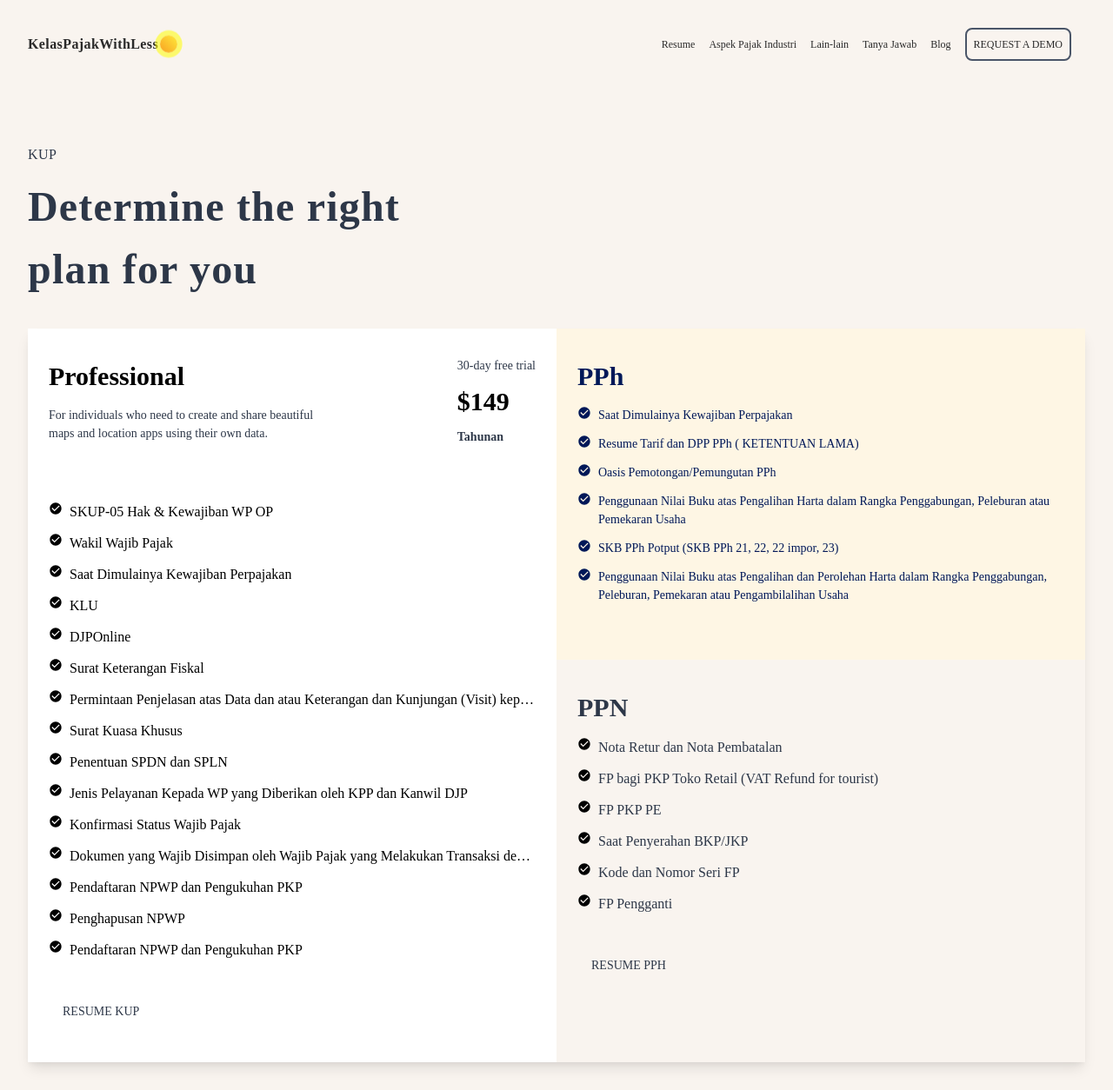
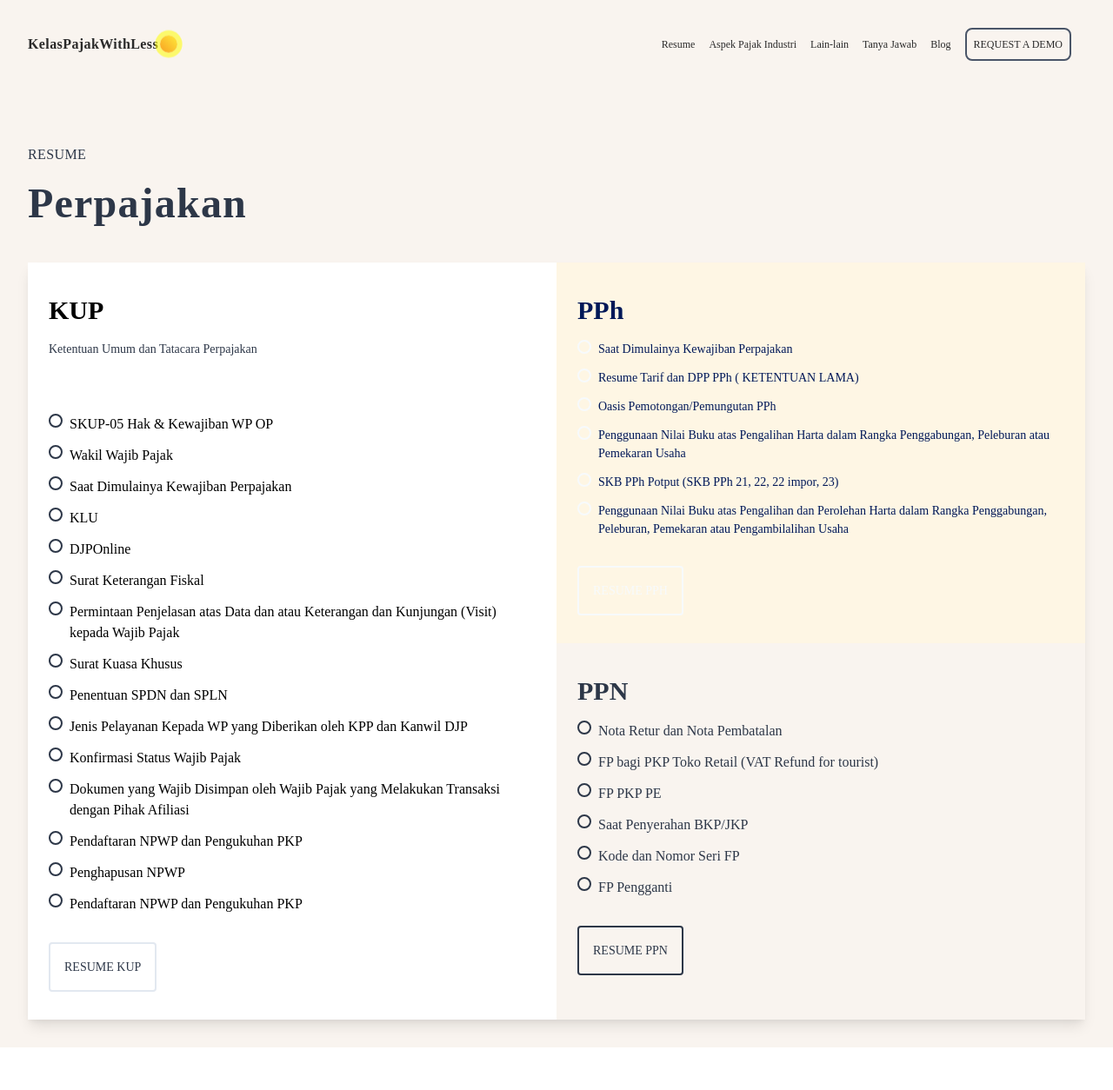
Before and after one commit to kelaspajak/rhinotail, a Jekyll site: the page built from index.html, in a window 1280 px wide. Shown: the whole page at 87% size. Built offline with Jekyll 4.4.1, drawn with Linux system fonts in a browser that asks for light colours; after the commit the page ends 1205 px from its top, so only the background shows below that.

Commit message:
Update default.html

```diff
--- a/_layouts/default.html
+++ b/_layouts/default.html
@@ -37,20 +37,22 @@
 
       <div class="container mt-8 p-4 sm:p-8  mx-auto text-gray-800">
 
-        <h1 class="mb-3 tracking-wide text-base uppercase font-normal">KUP</h1>
-        <h2 class="tracking-wide text-3xl md:text-5xl font-semibold">Determine the right
-          <br>plan for you</h2>
+        <h1 class="mb-2 tracking-wide text-base uppercase font-normal">Resume</h1>
+        <h2 class="tracking-wide text-3xl md:text-5xl font-semibold">
+          Perpajakan
+        </h2>
 
         <div class="container mt-8 mx-auto flex flex-wrap md:shadow-lg">
           <div class="flex-auto w-full md:w-1/2 mb-6 md:mb-0 bg-white shadow-lg md:shadow-none">
 
-            <div class="flex flex-wrap justify-between lg:flex-no-wrap px-4 sm:px-6 py-8 bg-grey-lighter text-grey-darker text-sm">
+            <div class="flex flex-wrap justify-between lg:flex-no-wrap px-4 sm:px-6 py-8 bg-grey-lighter text-gray-800 text-sm">
               <div class="mb-6 lg:w-3/5 lg:mb-0">
-                <h3 class="mb-3 text-black text-3xl font-semibold">Professional</h3>
-                <p>For individuals who need to create and share beautiful maps and location apps using their own data.
+                <h3 class="mb-3 text-black text-3xl font-semibold">KUP</h3>
+                <p>
+                  Ketentuan Umum dan Tatacara Perpajakan
                 </p>
               </div>
-              <div class="lg:flex-no-shrink">
+              <div class="lg:flex-no-shrink hidden">
                 30-day free trial
                 <span class="text-3xl block my-2 text-black font-semibold">$149</span>
                 <strong>Tahunan</strong>
@@ -61,18 +63,17 @@
                 {% capture kup %}kup{% endcapture %}
                 {% assign dataidCategory = site.data[kup] | sort: "Last Updated" | reverse %}
                 {% for item in dataidCategory limit:15 %}
+                <a href="{{ item.url }}" class="no-underline">
                   <li class="flex items-stretch mb-3">
-                  <div style="">
-                    <svg xmlns="http://www.w3.org/2000/svg" class="w-4 mr-2" viewBox="0 0 24 24">
-                    <path d="M12 2C6.48 2 2 6.48 2 12s4.48 10 10 10 10-4.48 10-10S17.52 2 12 2zm-2 15l-5-5 1.41-1.41L10 14.17l7.59-7.59L19 8l-9 9z"
-                    />
-                    </svg>
+                    <div>
+                      <div class="bg-button-200 border-2 rounded-full border-gray-800 w-4 h-4 mr-2"></div>
                     </div>
-                    <div class="truncate">{{ item.Document }}</div>
+                    <div>{{ item.Document }}</div>
                   </li>
+                </a>
                 {% endfor %}
               </ul>
-              <a href="#" class="inline-block p-4 rounded text-sm text-gray-800 no-underline uppercase bg-teal">Resume KUP</a>
+              <a href="#" class="inline-block p-4 rounded text-sm text-gray-800 no-underline uppercase border-2">Resume KUP</a>
             </div>
           </div>
 
@@ -85,17 +86,17 @@
                   {% capture pph %}pph{% endcapture %}
                   {% assign dataidCategory = site.data[pph] | sort: "Last Updated" | reverse %}
                   {% for item in dataidCategory limit:6 %}
+                  <a href="{{ item.url }}" class="no-underline">
                     <li class="flex items-stretch mb-3">
-                    <div style="">
-                      <svg xmlns="http://www.w3.org/2000/svg" class="w-4 mr-2 text-whiter fill-current" viewBox="0 0 24 24">
-                      <path d="M12 2C6.48 2 2 6.48 2 12s4.48 10 10 10 10-4.48 10-10S17.52 2 12 2zm-2 15l-5-5 1.41-1.41L10 14.17l7.59-7.59L19 8l-9 9z"
-                      />
-                      </svg>
+                    <div>
+                      <div class="bg-button border-2 rounded-full border-gray-100 w-4 h-4 mr-2"></div>
                     </div>
                       <div>{{ item.Document }}</div>
                     </li>
+                  </a>
                   {% endfor %}
                 </ul>
+                <a href="/f/pph/" class="inline-block p-4 rounded text-sm text-gray-100 no-underline uppercase border-gray-100 border-2">Resume PPh</a>
               </div>
             </div>
             <div class="px-4 sm:px-6 py-8">
@@ -104,18 +105,17 @@
                 {% capture ppn %}ppn{% endcapture %}
                 {% assign dataidCategory = site.data[ppn] | sort: "Last Updated" | reverse %}
                 {% for item in dataidCategory limit:6 %}
+                <a href="{{ item.url }}" class="no-underline">
                   <li class="flex items-stretch mb-3">
-                  <div style="">
-                    <svg xmlns="http://www.w3.org/2000/svg" class="w-4 mr-2" viewBox="0 0 24 24">
-                    <path d="M12 2C6.48 2 2 6.48 2 12s4.48 10 10 10 10-4.48 10-10S17.52 2 12 2zm-2 15l-5-5 1.41-1.41L10 14.17l7.59-7.59L19 8l-9 9z"
-                    />
-                    </svg>
+                    <div>
+                      <div class="bg-button border-2 rounded-full border-gray-800 w-4 h-4 mr-2"></div>
                     </div>
                     <div>{{ item.Document }}</div>
                   </li>
+                </a>
                 {% endfor %}
               </ul>
-              <a href="#" class="inline-block p-4 rounded text-sm text-gray-800 no-underline uppercase bg-teal">Resume PPh</a>
+              <a href="/f/ppn/" class="inline-block p-4 rounded text-sm text-gray-800 no-underline uppercase border-2 border-gray-800">Resume PPN</a>
             </div>
           </div>
         </div>
```
Lines whose indentation alone changed are shown as unchanged.
